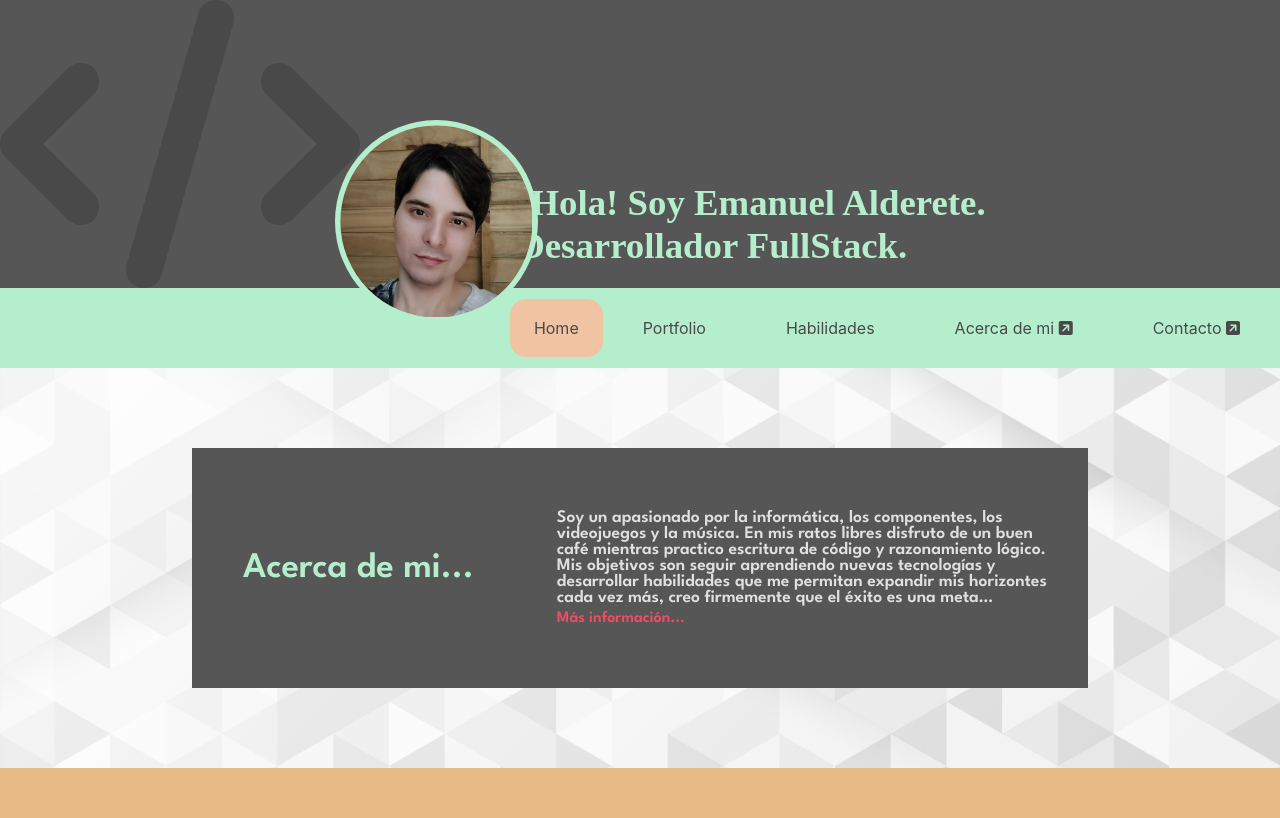
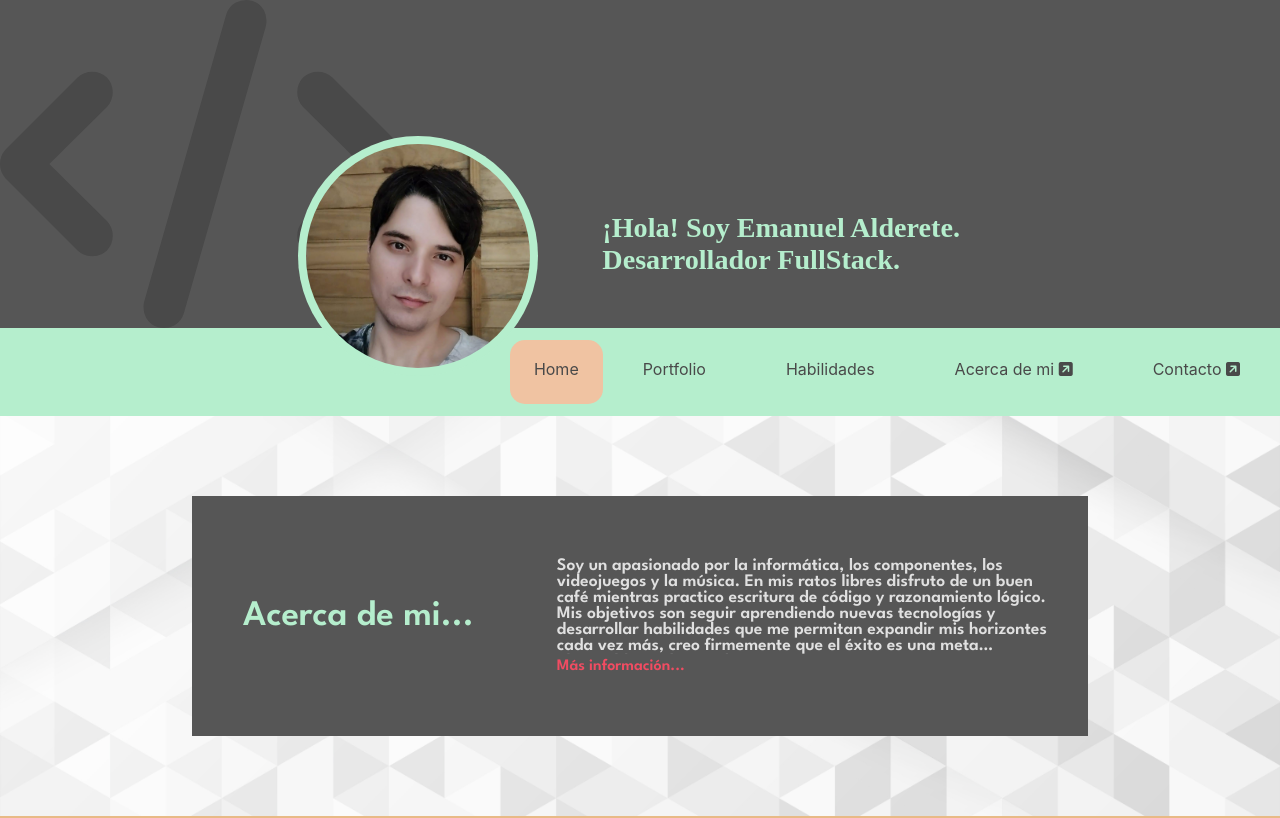
Before and after one commit to emalderete/portfolio_v2, a React (Create React App) app: page / in a window 1280 px wide. Shown: the top 818 px of the page. Built offline with nearby package versions, Linux system fonts and the light colour scheme; a web font is replaced by a local one.

Commit message:
Trabajos sobre Responsive Design
Se trabaja en el diseño adaptable del proyecto teniendo en cuenta el ancho y alto de diferentes resoluciones.
Cambios aplicados en:
Contenedor superior
Navbar y sus items
Contenedor de foto de perfil
Nombre de presentación

```diff
--- a/package.json
+++ b/package.json
@@ -2,7 +2,6 @@
     "name": "portfolio_v2",
     "version": "0.1.0",
     "private": true,
-    "homepage": "http://emalderete.github.io/portfolio_v2/",
     "dependencies": {
         "@testing-library/jest-dom": "^5.16.3",
         "@testing-library/react": "^12.1.4",
--- a/src/App.css
+++ b/src/App.css
@@ -86,11 +86,20 @@ body::-webkit-scrollbar-thumb {
 }
 
 
+/* ------- Diseño Adaptable -------*/
+
+@media (min-height: 1024px) {
+    .headerContainerBig {
+        height: 30vh!important;
+    }
+}
+
+
 /* ------- Encabezado, nombre y foto -------*/
 
 .headerContainerBig {
     width: 100%;
-    height: 18rem;
+    height: 41vh;
     background-color: #565656;
     display: flex;
     justify-content: space-between;
@@ -98,33 +107,33 @@ body::-webkit-scrollbar-thumb {
 }
 
 #codeLogo {
-    font-size: 18rem;
+    font-size: 41vh;
     color: #494949;
 }
 
 .name {
-    margin-right: 23vw;
-    margin-top: 10rem;
+    margin-right: 25vw;
+    margin-top: 20vh;
     font-family: 'Hubballi', cursive;
     color: #b5eecd;
     font-weight: bold;
-    font-size: 2.3rem;
+    font-size: 2.2vw;
 }
 
 .profileContainer {
     width: 42%;
-    height: 14rem;
+    height: 28vh;
     display: flex;
     justify-content: flex-end;
-    margin-top: -10.5rem;
+    margin-top: -24vh;
     position: absolute;
 }
 
 .profile {
-    width: 12rem;
-    height: 12rem;
+    width: 28vh;
+    height: 28vh;
     border-radius: 100%;
-    padding: 1%;
+    padding: 1vh;
     background-color: #b5eecd;
 }
 
@@ -132,11 +141,11 @@ body::-webkit-scrollbar-thumb {
 /* ------- Navbar -------*/
 
 .phantomContainer {
-    height: 5rem;
+    height: 11vh;
 }
 
 .navbar {
-    height: 5rem;
+    height: 11vh;
     width: 100%;
     background-color: #b5eecd;
     transition: 200ms;
@@ -176,10 +185,11 @@ body::-webkit-scrollbar-thumb {
 .navigation {
     display: flex;
     list-style: none;
+    height: 8vh;
 }
 
 .navigation li {
-    border-radius: 1rem;
+    border-radius: 15px;
     transition: 300ms;
     margin: 1.2rem 2.5rem;
 }
@@ -190,16 +200,16 @@ body::-webkit-scrollbar-thumb {
     margin: 0 1rem;
 }
 
-.navigation li a {
-    text-decoration: none;
-    color: #494949;
-}
-
 .navActived {
     background-color: #f0c3a2;
     border-radius: 1rem;
     padding: 1.2rem 1.5rem;
     margin: 0!important;
+}
+
+.navigation li a {
+    text-decoration: none;
+    color: #494949;
 }
 
 
```
